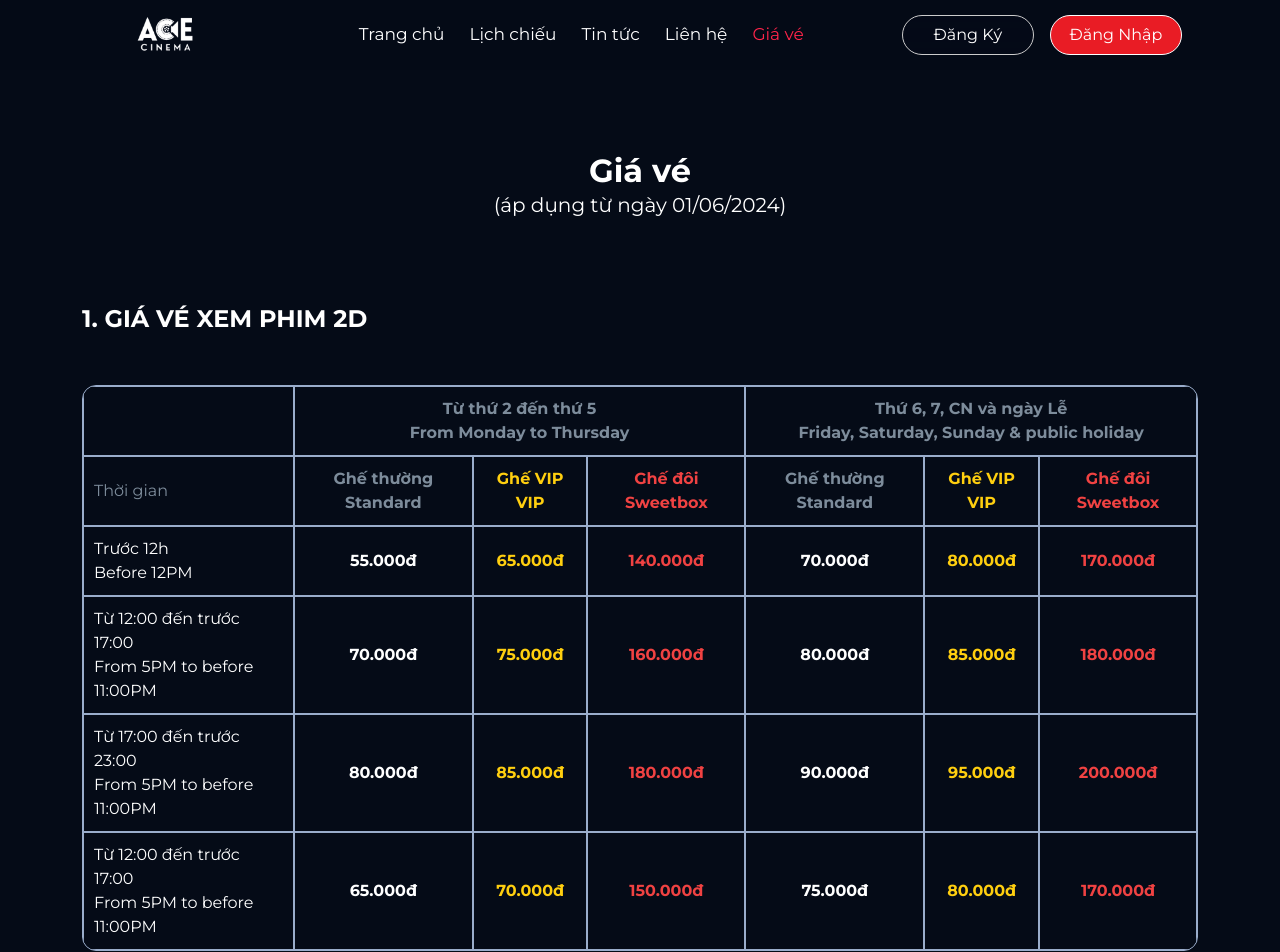
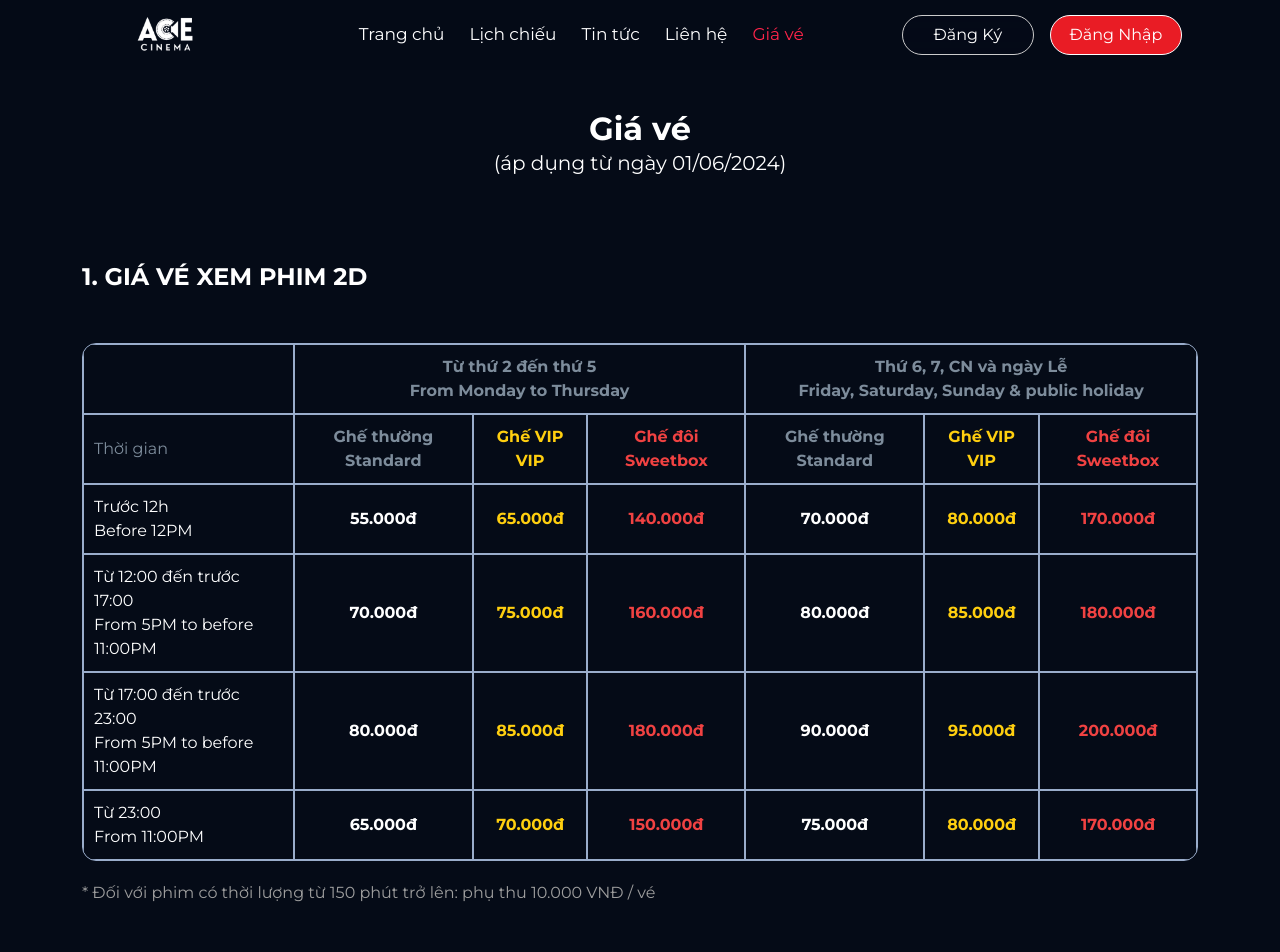
Before and after one commit to duydvps561/duantn, a Next.js app in the folder frontend/: page /ticket in a window 1280 px wide. Shown: the top 952 px of the page. Built offline with nearby package versions, Linux system fonts and the light colour scheme; a web font is replaced by a local one.

Commit message:
fix trang gia ve

```diff
--- a/frontend/app/ticket/page.jsx
+++ b/frontend/app/ticket/page.jsx
@@ -64,8 +64,8 @@ export default function Ticket() {
                                 <th scope="col" className="cuple">200.000đ</th>
                             </tr>
                             <tr>
-                                <td scope="row" className="t-row">Từ 12:00 đến trước 17:00<br></br>
-                                    From 5PM to before 11:00PM</td>
+                                <td scope="row" className="t-row">Từ 23:00<br></br>
+                                From 11:00PM</td>
                                 <th scope="col" className="standard">65.000đ</th>
                                 <th scope="col" className="vip">70.000đ</th>
                                 <th scope="col" className="cuple">150.000đ</th>
@@ -77,7 +77,7 @@ export default function Ticket() {
                     </table>
                     <p className="notice">* Đối với phim có thời lượng từ 150 phút trở lên: phụ thu 10.000 VNĐ / vé</p>
                 </div>
-                <div className="t-section-2">
+                {/* <div className="t-section-2">
                     <h2 className="table-title">2. GIÁ VÉ XEM PHIM 3D</h2>
                     <table class="ticket-table">
                         <thead>
@@ -148,7 +148,7 @@ export default function Ticket() {
                         </tbody>
                     </table>
                     <p className="notice">* Đối với phim có thời lượng từ 150 phút trở lên: phụ thu 10.000 VNĐ / vé</p>
-                </div>
+                </div> */}
                 <div className="t-section-3">
                     <div className="ticket-detail">
                         <div className="d-1">
--- a/frontend/app/ticket/ticket.css
+++ b/frontend/app/ticket/ticket.css
@@ -12,7 +12,7 @@
   font-size: 32px;
   text-align: center;
   font-weight: bold;
-  margin: 62px 0 0 0px;
+  margin: 20px 0 0 0px;
 }
 .apply-date {
   color: #ffffff;
```
